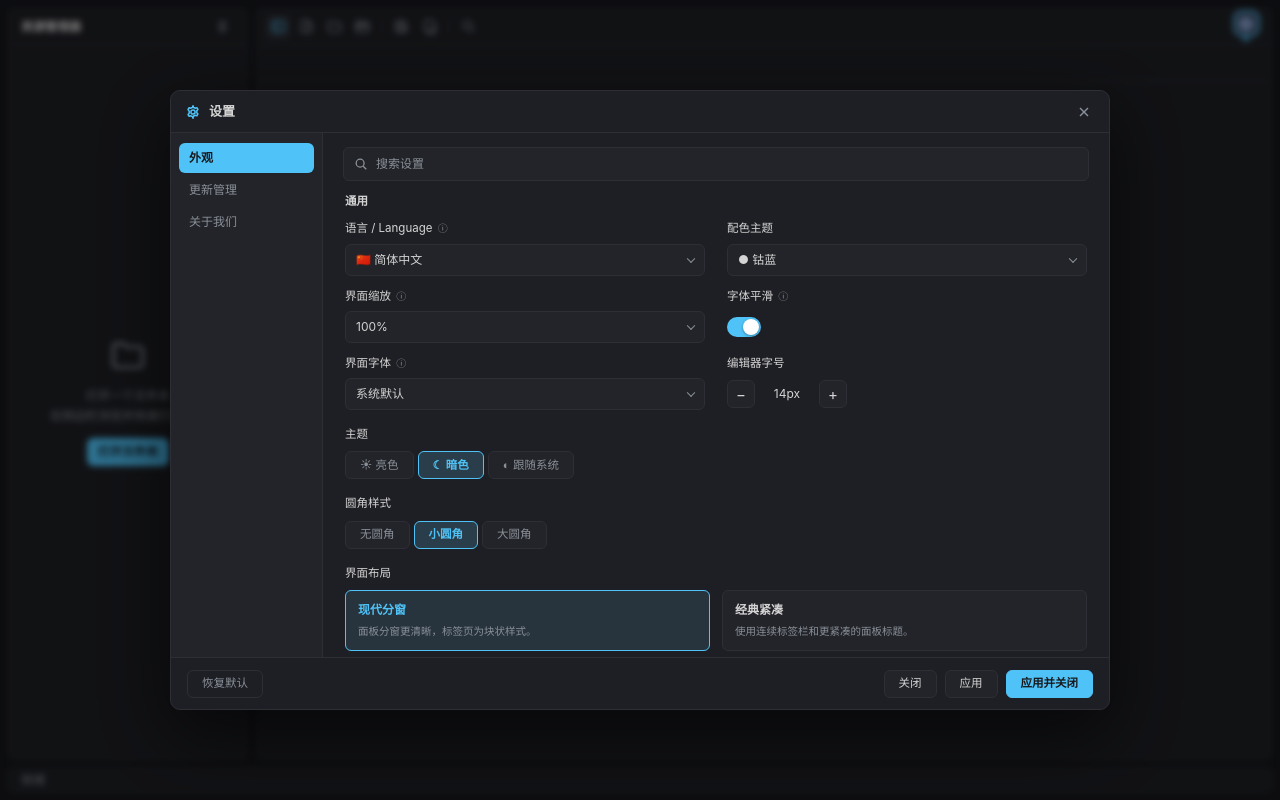
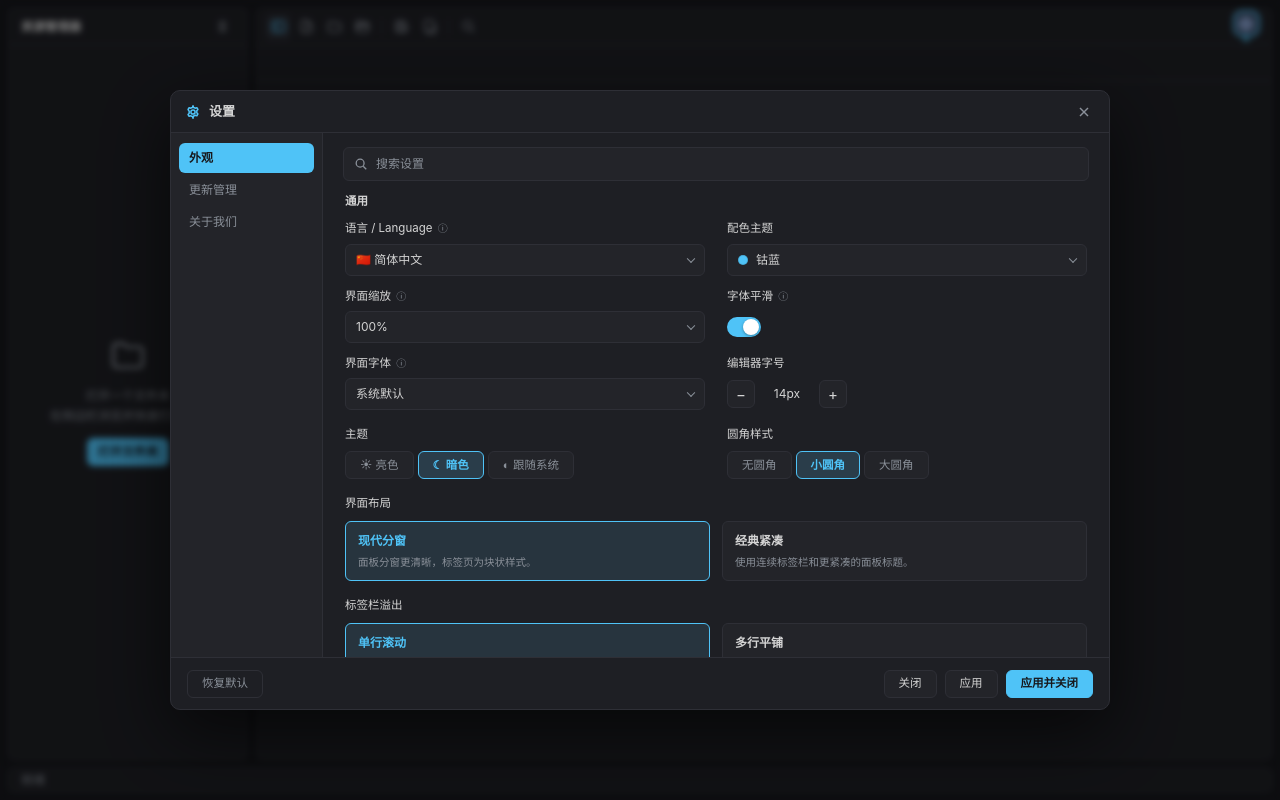
Before and after one commit to jingxuehui/NotePlus-Plus, a Vue app: page / in a window 1280 px wide. Both pictures are taken after a click on the element 1246 px from the left and 26 px from the top of the page. Built offline with nearby package versions, Linux system fonts and the light colour scheme.

Commit message:
feat: 设置面板外观页新增自定义配色下拉（带彩色圆点预览），补充相关截图

```diff
--- a/src/components/SettingsPanel.vue
+++ b/src/components/SettingsPanel.vue
@@ -2,10 +2,12 @@
 import { computed, onMounted, onBeforeUnmount, reactive, ref, watch } from "vue";
 import { getVersion } from "@tauri-apps/api/app";
 import {
+  ACCENTS,
   DEFAULT_SETTINGS,
   applyVisual,
   settings,
   systemTheme,
+  type AccentName,
   type Settings,
   type ThemeChoice,
 } from "@/stores/settings";
@@ -23,6 +25,27 @@ const navItems: { key: SectionKey; label: string }[] = [
 
 const section = ref<SectionKey>("appearance");
 const search = ref("");
+
+// 配色主题：自定义下拉（原生 select 的 option 无法渲染彩色圆点）
+const ACCENT_LABELS: Record<AccentName, string> = {
+  blue: "钴蓝",
+  indigo: "靛蓝",
+  teal: "青绿",
+};
+const accentOptions = computed(() =>
+  (Object.keys(ACCENT_LABELS) as AccentName[]).map((key) => ({
+    key,
+    label: ACCENT_LABELS[key],
+    color: draft.theme === "light" ? ACCENTS[key].light : ACCENTS[key].dark,
+  }))
+);
+const accentOpen = ref(false);
+const accentWrap = ref<HTMLElement | null>(null);
+function onDocClick(e: MouseEvent) {
+  if (accentOpen.value && accentWrap.value && !accentWrap.value.contains(e.target as Node)) {
+    accentOpen.value = false;
+  }
+}
 
 // 应用版本：初值取 package.json，挂载后以 Tauri 打包元数据（tauri.conf.json）为准
 const appVersion = ref<string>(__APP_VERSION__);
@@ -85,6 +108,7 @@ function onKey(e: KeyboardEvent) {
 
 onMounted(() => {
   window.addEventListener("keydown", onKey, true);
+  window.addEventListener("click", onDocClick, true);
   // 与实际打包版本保持一致（tauri.conf.json 的 version）
   getVersion()
     .then((v) => {
@@ -92,7 +116,10 @@ onMounted(() => {
     })
     .catch(() => undefined);
 });
-onBeforeUnmount(() => window.removeEventListener("keydown", onKey, true));
+onBeforeUnmount(() => {
+  window.removeEventListener("keydown", onKey, true);
+  window.removeEventListener("click", onDocClick, true);
+});
 </script>
 
 <template>
@@ -152,12 +179,24 @@ onBeforeUnmount(() => window.removeEventListener("keydown", onKey, true));
                 </div>
                 <div class="field" v-show="matches('配色', '主题')">
                   <label class="field-label">配色主题</label>
-                  <div class="select-wrap">
-                    <select v-model="draft.accent">
-                      <option value="blue">● 钴蓝</option>
-                      <option value="indigo">● 靛蓝</option>
-                      <option value="teal">● 青绿</option>
-                    </select>
+                  <div class="select-wrap accent-select" ref="accentWrap">
+                    <button type="button" class="accent-trigger" @click="accentOpen = !accentOpen">
+                      <span class="accent-dot" :style="{ background: accentOptions.find((o) => o.key === draft.accent)?.color }"></span>
+                      <span>{{ ACCENT_LABELS[draft.accent] }}</span>
+                    </button>
+                    <div class="accent-menu" v-if="accentOpen">
+                      <button
+                        v-for="o in accentOptions"
+                        :key="o.key"
+                        type="button"
+                        :class="{ on: draft.accent === o.key }"
+                        @click="draft.accent = o.key; accentOpen = false"
+                      >
+                        <span class="accent-dot" :style="{ background: o.color }"></span>
+                        <span>{{ o.label }}</span>
+                        <span class="accent-check" v-if="draft.accent === o.key">✓</span>
+                      </button>
+                    </div>
                   </div>
                 </div>
                 <div class="field" v-show="matches('界面缩放', '缩放')">
@@ -199,7 +238,8 @@ onBeforeUnmount(() => window.removeEventListener("keydown", onKey, true));
                 </div>
               </div>
 
-              <!-- 主题 -->
+              <!-- 主题 + 圆角（一行） -->
+              <div class="pair-row" v-show="matches('主题', '亮色', '暗色', '跟随系统', '圆角')">
                 <div v-show="matches('主题', '亮色', '暗色', '跟随系统')">
                   <label class="field-label mt">主题</label>
                   <div class="segmented">
@@ -208,14 +248,13 @@ onBeforeUnmount(() => window.removeEventListener("keydown", onKey, true));
                     <button :class="{ on: draft.themeChoice === 'system' }" @click="setThemeChoice('system')">◐ 跟随系统</button>
                   </div>
                 </div>
-
-              <!-- 圆角 -->
                 <div v-show="matches('圆角')">
                   <label class="field-label mt">圆角样式</label>
                   <div class="segmented">
                     <button :class="{ on: draft.radius === 'none' }" @click="draft.radius = 'none'">无圆角</button>
                     <button :class="{ on: draft.radius === 'small' }" @click="draft.radius = 'small'">小圆角</button>
                     <button :class="{ on: draft.radius === 'large' }" @click="draft.radius = 'large'">大圆角</button>
+                  </div>
                 </div>
               </div>
 
@@ -530,7 +569,70 @@ select {
 }
 select:focus { border-color: var(--accent); }
 
+/* 配色主题：带彩色圆点的自定义下拉 */
+.accent-select { position: relative; }
+.accent-trigger {
+  width: 100%;
+  height: 32px;
+  padding: 0 28px 0 10px;
+  display: flex;
+  align-items: center;
+  gap: 8px;
+  border: 1px solid var(--border);
+  border-radius: var(--ui-radius, 6px);
+  background: var(--panel-2);
+  color: var(--text);
+  font-size: 12px;
+  cursor: pointer;
+  text-align: left;
+}
+.accent-trigger:hover { border-color: var(--muted); }
+.accent-dot {
+  width: 10px;
+  height: 10px;
+  flex-shrink: 0;
+  border-radius: 50%;
+  box-shadow: inset 0 0 0 1px rgba(0, 0, 0, 0.12);
+}
+.accent-menu {
+  position: absolute;
+  top: calc(100% + 4px);
+  left: 0;
+  right: 0;
+  z-index: 30;
+  padding: 4px;
+  background: var(--panel-2);
+  border: 1px solid var(--border);
+  border-radius: var(--ui-radius, 6px);
+  box-shadow: 0 10px 28px rgba(0, 0, 0, 0.35);
+}
+.accent-menu > button {
+  width: 100%;
+  height: 30px;
+  padding: 0 10px;
+  display: flex;
+  align-items: center;
+  gap: 8px;
+  border: none;
+  border-radius: calc(var(--ui-radius, 6px) - 2px);
+  background: transparent;
+  color: var(--text);
+  font-size: 12px;
+  cursor: pointer;
+  text-align: left;
+}
+.accent-menu > button:hover { background: var(--hover); }
+.accent-menu > button.on { color: var(--accent); font-weight: 600; }
+.accent-check { margin-left: auto; font-size: 11px; }
+
 /* 分段控件 */
+/* 与「通用」区域一致的两列网格：左列主题、右列圆角样式 */
+.pair-row {
+  display: grid;
+  grid-template-columns: 1fr 1fr;
+  gap: 12px 22px;
+  align-items: start;
+}
 .segmented { display: inline-flex; gap: 4px; }
 .segmented button {
   height: 28px;
--- a/src/stores/settings.ts
+++ b/src/stores/settings.ts
@@ -67,7 +67,7 @@ interface AccentColors {
   edgeLight: string;
 }
 
-const ACCENTS: Record<AccentName, AccentColors> = {
+export const ACCENTS: Record<AccentName, AccentColors> = {
   blue: {
     dark: "#4fc3f7",
     light: "#0b6cb5",
```
Also changed, not shown: 2 other files (tests, documents, lock files or other folders). Lines whose indentation alone changed are shown as unchanged.
